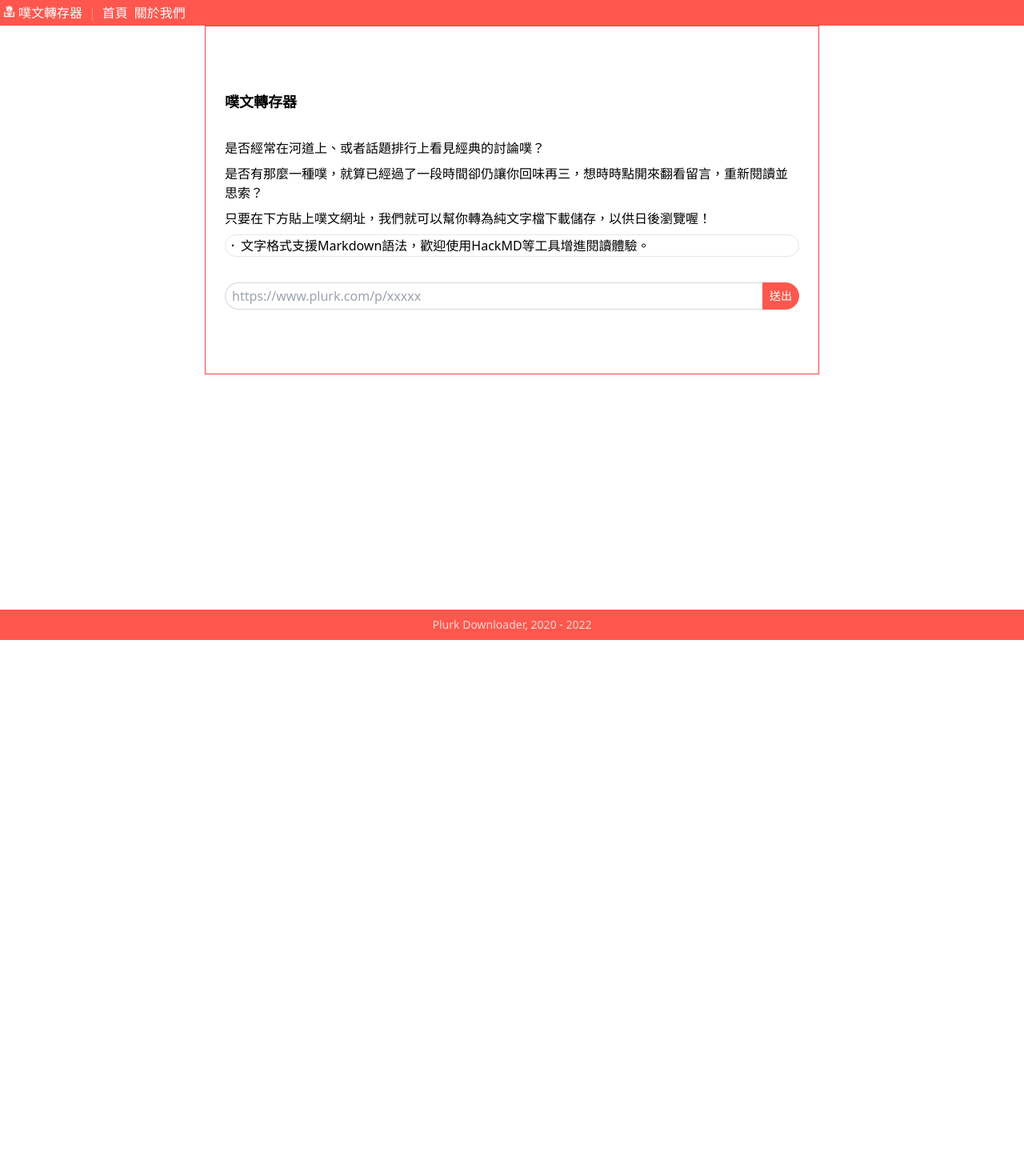
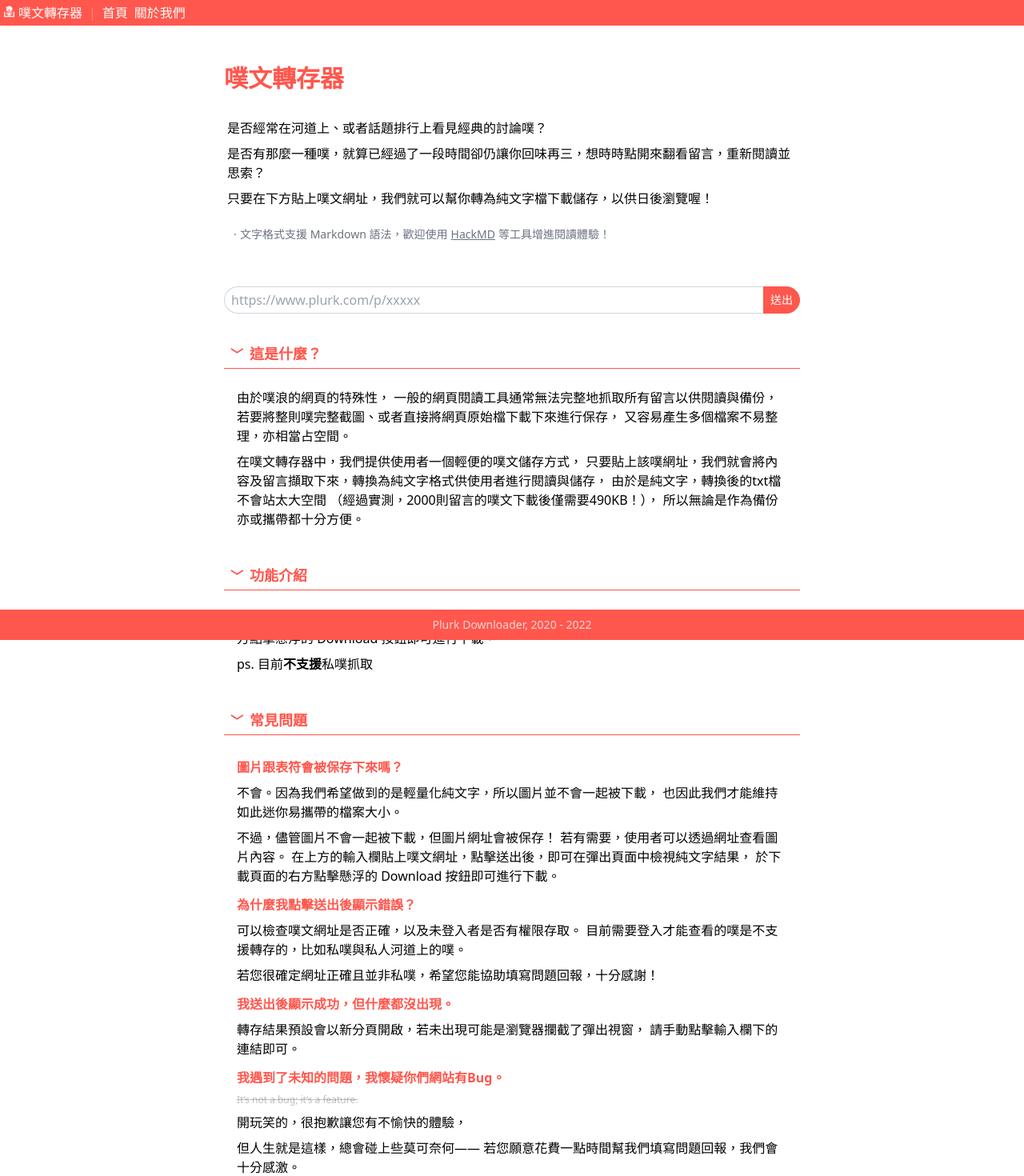
Before and after one commit to cloudewu/Plurk-Downloader, a Next.js app in the folder app/: page / in a window 1280 px wide. Shown: the top 1470 px of the page at 80% size. Before the commit the page ends 800 px from the top, so only its background shows below. Built offline with nearby package versions, Linux system fonts and the light colour scheme.

Commit message:
feat: add original content back to homepage
* add an index for CollapsibleSection
* allow function hoisting for functions under pages for
  better readability

```diff
--- /dev/null
+++ b/app/src/components/CollapsibleSection/index.js
@@ -0,0 +1,5 @@
+import CollapsibleSection from './CollapsibleSection';
+
+export { default as CollapsibleHeader } from './CollapsibleHeader';
+export { default as CollapsibleContent } from './CollapsibleContent';
+export default CollapsibleSection;
--- a/app/src/components/home/WelcomePanel.tsx
+++ /dev/null
@@ -1,35 +0,0 @@
-type Props = {
-  className?: string;
-}
-
-function WelcomePanel({ className }: Props) {
-  return (
-    <div className={className}>
-      <p>是否經常在河道上、或者話題排行上看見經典的討論噗？</p>
-      <p>是否有那麼一種噗，就算已經過了一段時間卻仍讓你回味再三，想時時點開來翻看留言，重新閱讀並思索？</p>
-      <p>只要在下方貼上噗文網址，我們就可以幫你轉為純文字檔下載儲存，以供日後瀏覽喔！</p>
-      <div className="border border-gray-200 rounded-full">
-        <table>
-          <tbody>
-            <tr>
-              <td><span className="text-ps">．</span></td>
-              <td>
-                <span className="text-ps">
-                  文字格式支援Markdown語法，歡迎使用
-                  <a href="https://hackmd.io/recent" target="_blank" rel="noreferrer">HackMD</a>
-                  等工具增進閱讀體驗。
-                </span>
-              </td>
-            </tr>
-          </tbody>
-        </table>
-      </div>
-    </div>
-  );
-}
-
-WelcomePanel.defaultProps = {
-  className: '',
-};
-
-export default WelcomePanel;
--- a/app/src/pages/index.tsx
+++ b/app/src/pages/index.tsx
@@ -1,8 +1,10 @@
 import Head from 'next/head';
 import * as React from 'react';
 
+import CollapsibleSection from '../components/CollapsibleSection';
 import InputForm from '../components/home/InputForm';
-import WelcomePanel from '../components/home/WelcomePanel';
+import Section from '../components/Section';
+import SubSection from '../components/SubSection';
 
 function HomePage() {
   return (
@@ -11,13 +13,167 @@ function HomePage() {
         <title>首頁 - 噗文轉存器</title>
       </Head>
 
-      <div className="mx-auto max-w-screen-md border border-red-500 px-6 py-20">
-        <h1 className="text-lg font-bold">噗文轉存器</h1>
-        <WelcomePanel className="my-8" />
+      <div className="mx-auto max-w-screen-md px-6">
+
+        <SectionWelcome />
         <InputForm />
+        <SectionIntro />
+        <SectionFeature />
+        <SectionFAQ />
+
       </div>
+
+      <div className="h-24" />
     </>
   );
 }
 
+function SectionWelcome() {
+  return (
+    <Section
+      className="my-12"
+      header={<>噗文轉存器</>}
+      content={(
+        <>
+          <p>是否經常在河道上、或者話題排行上看見經典的討論噗？</p>
+          <p>是否有那麼一種噗，就算已經過了一段時間卻仍讓你回味再三，想時時點開來翻看留言，重新閱讀並思索？</p>
+          <p>只要在下方貼上噗文網址，我們就可以幫你轉為純文字檔下載儲存，以供日後瀏覽喔！</p>
+          <SectionMDTips />
+        </>
+      )}
+    />
+  );
+}
+
+function SectionMDTips() {
+  return (
+    <div className="my-4 px-2 text-gray-500 text-sm">
+      <span className="inline-block w-2">·</span>
+      <p className="inline-block py-0">
+        文字格式支援 Markdown 語法，歡迎使用
+        <a className="underline hover:no-underline mx-1" href="https://hackmd.io/recent/" target="_blank" rel="noreferrer">
+          HackMD
+        </a>
+        等工具增進閱讀體驗！
+      </p>
+    </div>
+  );
+}
+
+function SectionIntro() {
+  return (
+    <CollapsibleSection
+      className="mt-6"
+      header={<h1>這是什麼？</h1>}
+      content={(
+        <>
+          <p>
+            由於噗浪的網頁的特殊性，
+            一般的網頁閱讀工具通常無法完整地抓取所有留言以供閱讀與備份，
+            若要將整則噗完整截圖、或者直接將網頁原始檔下載下來進行保存，
+            又容易產生多個檔案不易整理，亦相當占空間。
+          </p>
+          <p>
+            在噗文轉存器中，我們提供使用者一個輕便的噗文儲存方式，
+            只要貼上該噗網址，我們就會將內容及留言擷取下來，轉換為純文字格式供使用者進行閱讀與儲存，
+            由於是純文字，轉換後的txt檔不會站太大空間
+            （經過實測，2000則留言的噗文下載後僅需要490KB！），
+            所以無論是作為備份亦或攜帶都十分方便。
+          </p>
+        </>
+      )}
+      defaultCollapse={false}
+    />
+  );
+}
+
+function SectionFeature() {
+  return (
+    <CollapsibleSection
+      className="mt-4"
+      header={<h1>功能介紹</h1>}
+      content={(
+        <>
+          <p>
+            在上方的輸入欄貼上噗文網址，點擊送出後，即可在彈出頁面中檢視純文字結果，於下載頁面的右方點擊懸浮的 Download 按鈕即可進行下載。
+          </p>
+          <p>
+            ps. 目前
+            <b>不支援</b>
+            私噗抓取
+          </p>
+        </>
+      )}
+      defaultCollapse={false}
+    />
+  );
+}
+
+function SectionFAQ() {
+  return (
+    <CollapsibleSection
+      className="mt-4"
+      header={<h1>常見問題</h1>}
+      content={(
+        <>
+          <SubSection
+            header={<>圖片跟表符會被保存下來嗎？</>}
+            content={(
+              <>
+                <p>
+                  不會。因為我們希望做到的是輕量化純文字，所以圖片並不會一起被下載，
+                  也因此我們才能維持如此迷你易攜帶的檔案大小。
+                </p>
+                <p>
+                  不過，儘管圖片不會一起被下載，但圖片網址會被保存！
+                  若有需要，使用者可以透過網址查看圖片內容。
+                  在上方的輸入欄貼上噗文網址，點擊送出後，即可在彈出頁面中檢視純文字結果，
+                  於下載頁面的右方點擊懸浮的 Download 按鈕即可進行下載。
+                </p>
+              </>
+            )}
+          />
+          <SubSection
+            header={<>為什麼我點擊送出後顯示錯誤？</>}
+            content={(
+              <>
+                <p>
+                  可以檢查噗文網址是否正確，以及未登入者是否有權限存取。
+                  目前需要登入才能查看的噗是不支援轉存的，比如私噗與私人河道上的噗。
+                </p>
+                <p>若您很確定網址正確且並非私噗，希望您能協助填寫問題回報，十分感謝！</p>
+              </>
+            )}
+          />
+          <SubSection
+            header={<>我送出後顯示成功，但什麼都沒出現。</>}
+            content={(
+              <p>
+                轉存結果預設會以新分頁開啟，若未出現可能是瀏覽器攔截了彈出視窗，
+                請手動點擊輸入欄下的連結即可。
+              </p>
+            )}
+          />
+          <SubSection
+            header={<>我遇到了未知的問題，我懷疑你們網站有Bug。</>}
+            content={(
+              <>
+                <p className="text-black/25 text-xs line-through">
+                  It&lsquo;s not a bug; it&lsquo;s a feature.
+                </p>
+                <p>開玩笑的，很抱歉讓您有不愉快的體驗，</p>
+                <p>
+                  但人生就是這樣，總會碰上些莫可奈何——
+                  若您願意花費一點時間幫我們填寫問題回報，我們會十分感激。
+                </p>
+              </>
+            )}
+          />
+        </>
+      )}
+      defaultCollapse={false}
+    />
+  );
+}
+
 export default HomePage;
```
Also changed, not shown: app/.eslintrc.json.
